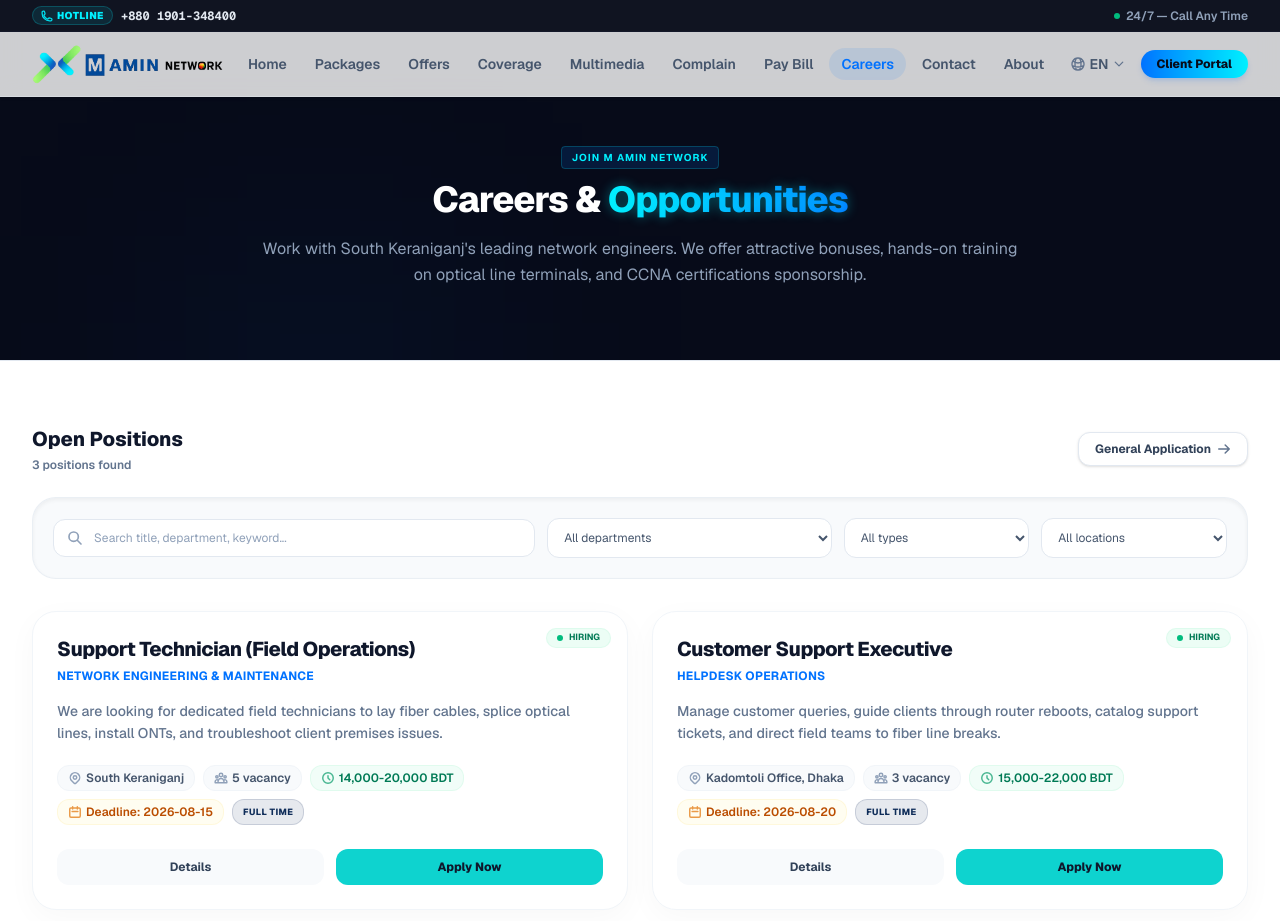
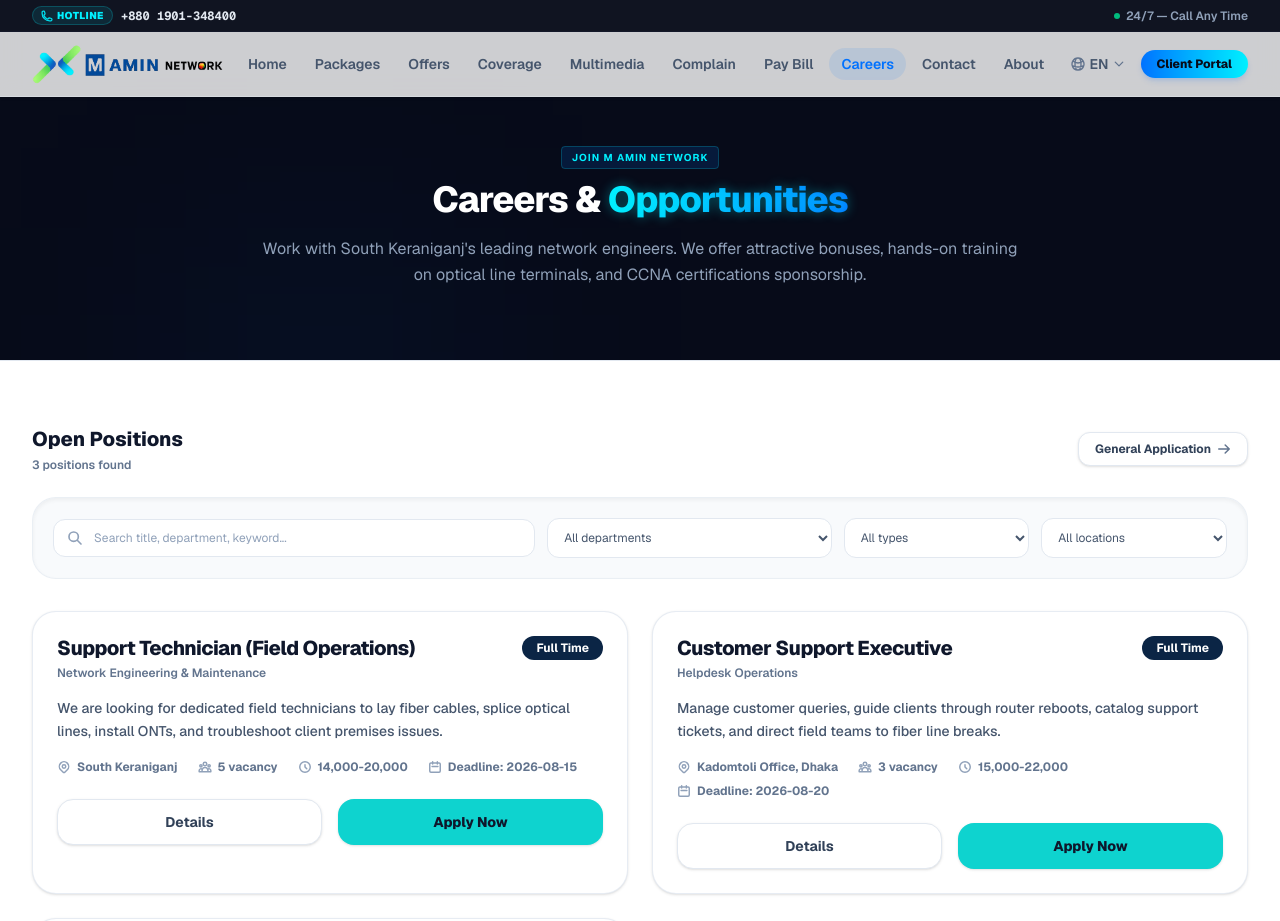
Before and after one commit to princeshiamofficial/M-Amin-Network, a Next.js app: page /careers in a window 1280 px wide. Shown: the top 921 px of the page. Built offline with nearby package versions, Linux system fonts and the light colour scheme.

Commit message:
style: revert Careers job cards to match the exact mockup screenshot design

```diff
--- a/src/app/careers/page.tsx
+++ b/src/app/careers/page.tsx
@@ -308,78 +308,58 @@
               filteredJobs.map((job, idx) => (
                 <div
                   key={idx}
-                  className="p-6 rounded-3xl bg-white border border-slate-100 shadow-[0_8px_30px_rgb(0,0,0,0.03)] hover:shadow-[0_8px_30px_rgb(0,0,0,0.08)] hover:-translate-y-1 transition-all duration-300 flex flex-col gap-4 text-left relative"
+                  className="p-6 rounded-3xl bg-white border border-slate-200/80 shadow-sm hover:shadow-md transition-all flex flex-col gap-4 text-left relative"
                 >
-                  {/* Hiring Pulse indicator */}
-                  <div className="absolute top-4 right-4 flex items-center gap-1.5 bg-emerald-50 text-emerald-700 text-[9px] font-bold px-2.5 py-0.5 rounded-full border border-emerald-100/50">
-                    <span className="relative flex h-1.5 w-1.5">
-                      <span className="animate-ping absolute inline-flex h-full w-full rounded-full bg-emerald-400 opacity-75"></span>
-                      <span className="relative inline-flex rounded-full h-1.5 w-1.5 bg-emerald-500"></span>
+                  {/* Top Row: Title + Dept & Job Type Badge */}
+                  <div className="flex justify-between items-start w-full gap-4">
+                    <div>
+                      <h3 className="text-slate-900 font-extrabold text-xl tracking-tight leading-tight">{translateJobTitle(job.title)}</h3>
+                      <p className="text-xs text-slate-500 font-semibold mt-1">{translateDept(job.dept)}</p>
+                    </div>
+                    <span className="bg-[#0b2545] text-white text-[10px] sm:text-xs font-bold px-3.5 py-1 rounded-full flex-shrink-0">
+                      {translateJobType(job.type)}
                     </span>
-                    {t("HIRING", "নিয়োগ চলছে")}
                   </div>
 
-                  {/* Header: Title & Dept */}
-                  <div className="pr-16">
-                    <h3 className="text-slate-900 font-extrabold text-lg sm:text-xl tracking-tight leading-snug hover:text-brand-blue transition-colors">
-                      {translateJobTitle(job.title)}
-                    </h3>
-                    <p className="text-xs text-brand-blue font-bold tracking-wide uppercase mt-1">
-                      {translateDept(job.dept)}
-                    </p>
-                  </div>
-
-                  {/* Description */}
-                  <p className="text-xs sm:text-sm text-slate-500 leading-relaxed font-medium">
+                  {/* Middle Row: Description */}
+                  <p className="text-sm text-slate-600 leading-relaxed font-medium">
                     {translateJobDesc(job.desc)}
                   </p>
 
-                  {/* Details Badges */}
-                  <div className="flex flex-wrap gap-2 text-[10px] sm:text-xs font-semibold mt-1">
-                    {/* Location */}
-                    <span className="flex items-center gap-1 bg-slate-50 border border-slate-100 text-slate-600 px-2.5 py-1 rounded-xl">
-                      <svg className="w-3.5 h-3.5 text-slate-400" fill="none" viewBox="0 0 24 24" stroke="currentColor" strokeWidth="2.5">
+                  {/* Third Row: Details Info Badges */}
+                  <div className="flex flex-wrap gap-x-5 gap-y-2 text-xs text-slate-500 items-center font-bold">
+                    <span className="flex items-center gap-1.5">
+                      <svg className="w-3.5 h-3.5 text-slate-400 flex-shrink-0" fill="none" viewBox="0 0 24 24" stroke="currentColor" strokeWidth="2.5">
                         <path strokeLinecap="round" strokeLinejoin="round" d="M17.657 16.657L13.414 20.9a1.998 1.998 0 01-2.827 0l-4.244-4.243a8 8 0 1111.314 0z" />
                         <path strokeLinecap="round" strokeLinejoin="round" d="M15 11a3 3 0 11-6 0 3 3 0 016 0z" />
                       </svg>
                       {translateLocation(job.location)}
                     </span>
-
-                    {/* Vacancy */}
-                    <span className="flex items-center gap-1 bg-slate-50 border border-slate-100 text-slate-600 px-2.5 py-1 rounded-xl">
-                      <svg className="w-3.5 h-3.5 text-slate-400" fill="none" viewBox="0 0 24 24" stroke="currentColor" strokeWidth="2.5">
+                    <span className="flex items-center gap-1.5">
+                      <svg className="w-3.5 h-3.5 text-slate-400 flex-shrink-0" fill="none" viewBox="0 0 24 24" stroke="currentColor" strokeWidth="2.5">
                         <path strokeLinecap="round" strokeLinejoin="round" d="M17 20h5v-2a3 3 0 00-5.356-1.857M17 20H7m10 0v-2c0-.656-.126-1.283-.356-1.857M7 20H2v-2a3 3 0 015.356-1.857M7 20v-2c0-.656.126-1.283.356-1.857m0 0a5.002 5.002 0 019.288 0M15 7a3 3 0 11-6 0 3 3 0 016 0zm6 3a2 2 0 11-4 0 2 2 0 014 0zM7 10a2 2 0 11-4 0 2 2 0 014 0z" />
                       </svg>
                       {job.vacancy} {t("vacancy", "vacancy")}
                     </span>
-
-                    {/* Salary */}
-                    <span className="flex items-center gap-1 bg-emerald-50/70 border border-emerald-100/50 text-emerald-700 px-2.5 py-1 rounded-xl">
-                      <svg className="w-3.5 h-3.5 text-emerald-600/70" fill="none" viewBox="0 0 24 24" stroke="currentColor" strokeWidth="2.5">
+                    <span className="flex items-center gap-1.5">
+                      <svg className="w-3.5 h-3.5 text-slate-400 flex-shrink-0" fill="none" viewBox="0 0 24 24" stroke="currentColor" strokeWidth="2.5">
                         <path strokeLinecap="round" strokeLinejoin="round" d="M12 8v4l3 3m6-3a9 9 0 11-18 0 9 9 0 0118 0z" />
                       </svg>
-                      {job.salary} BDT
+                      {job.salary}
                     </span>
-
-                    {/* Deadline */}
-                    <span className="flex items-center gap-1 bg-amber-50/70 border border-amber-100/50 text-amber-700 px-2.5 py-1 rounded-xl">
-                      <svg className="w-3.5 h-3.5 text-amber-600/70" fill="none" viewBox="0 0 24 24" stroke="currentColor" strokeWidth="2.5">
+                    <span className="flex items-center gap-1.5">
+                      <svg className="w-3.5 h-3.5 text-slate-400 flex-shrink-0" fill="none" viewBox="0 0 24 24" stroke="currentColor" strokeWidth="2.5">
                         <path strokeLinecap="round" strokeLinejoin="round" d="M8 7V3m8 4V3m-9 8h10M5 21h14a2 2 0 002-2V7a2 2 0 00-2-2H5a2 2 0 00-2 2v12a2 2 0 002 2z" />
                       </svg>
                       {t("Deadline:", "Deadline:")} {job.deadline}
                     </span>
-
-                    {/* Job Type Badge */}
-                    <span className="flex items-center gap-1 bg-[#0f2d59]/10 border border-[#0f2d59]/15 text-[#0f2d59] px-2.5 py-1 rounded-xl uppercase tracking-wider text-[9px] font-extrabold">
-                      {translateJobType(job.type)}
-                    </span>
                   </div>
 
-                  {/* Actions buttons */}
-                  <div className="grid grid-cols-2 gap-3 mt-2">
+                  {/* Fourth Row: Buttons */}
+                  <div className="grid grid-cols-2 gap-4 mt-2">
                     <button
                       onClick={() => setSelectedJob(job)}
-                      className="w-full bg-slate-50 hover:bg-slate-100 text-slate-700 py-2.5 rounded-xl font-bold transition-all text-xs cursor-pointer text-center"
+                      className="w-full bg-white hover:bg-slate-50 border border-slate-200 text-slate-700 py-3 rounded-2xl font-bold transition-all text-xs sm:text-sm cursor-pointer text-center shadow-sm"
                     >
                       {t("Details", "বিস্তারিত")}
                     </button>
@@ -391,7 +371,7 @@
                           if (input) input.focus();
                         }, 100);
                       }}
-                      className="w-full bg-[#0ed3cf] hover:bg-[#0bc0bd] text-slate-900 py-2.5 rounded-xl font-extrabold transition-all text-xs cursor-pointer text-center"
+                      className="w-full bg-[#0ed3cf] hover:bg-[#0bc0bd] text-slate-900 py-3 rounded-2xl font-extrabold transition-all text-xs sm:text-sm cursor-pointer text-center shadow-sm"
                     >
                       {t("Apply Now", "আবেদন করুন")}
                     </button>
```
